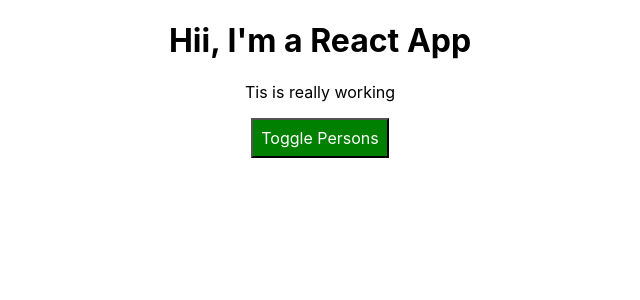
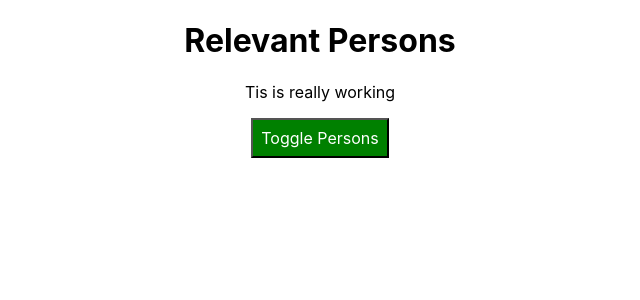
Before and after one commit to p7rathore/React_app, a React app: page / in a window 1280 px wide. Shown: the top 300 px of the page, without its empty margins (320-960 px from the left). Built offline with nearby package versions, Linux system fonts and the light colour scheme.

Commit message:
Comparing Stateful and Stateless Components

```diff
--- a/src/components/Cockpit/Cockpit.js
+++ b/src/components/Cockpit/Cockpit.js
@@ -14,7 +14,7 @@
 
     return(
         <div>
-            <h1> Hii, I'm a React App</h1>
+            <h1> {props.appTitle}</h1>
             <p className={assignClasses.join(' ')}>Tis is really working</p>
             <button style={props.style} onClick= {props.clicked}>Toggle Persons</button>
         </div>
--- a/src/containers/App.js
+++ b/src/containers/App.js
@@ -81,6 +81,7 @@
 			<StyleRoot>
 				<div className = "App" >
 					<Cockpit
+						appTitle={this.props.title}
 						persons= {this.state.persons}
 						showPersons= {this.showPersons}
 						clicked= {this.togglePersonsHandler}
--- a/src/index.js
+++ b/src/index.js
@@ -6,7 +6,7 @@
 
 ReactDOM.render(
   <React.StrictMode>
-    <App />
+    <App title= "Relevant Persons"/>
   </React.StrictMode>,
   document.getElementById('root')
 );
```
